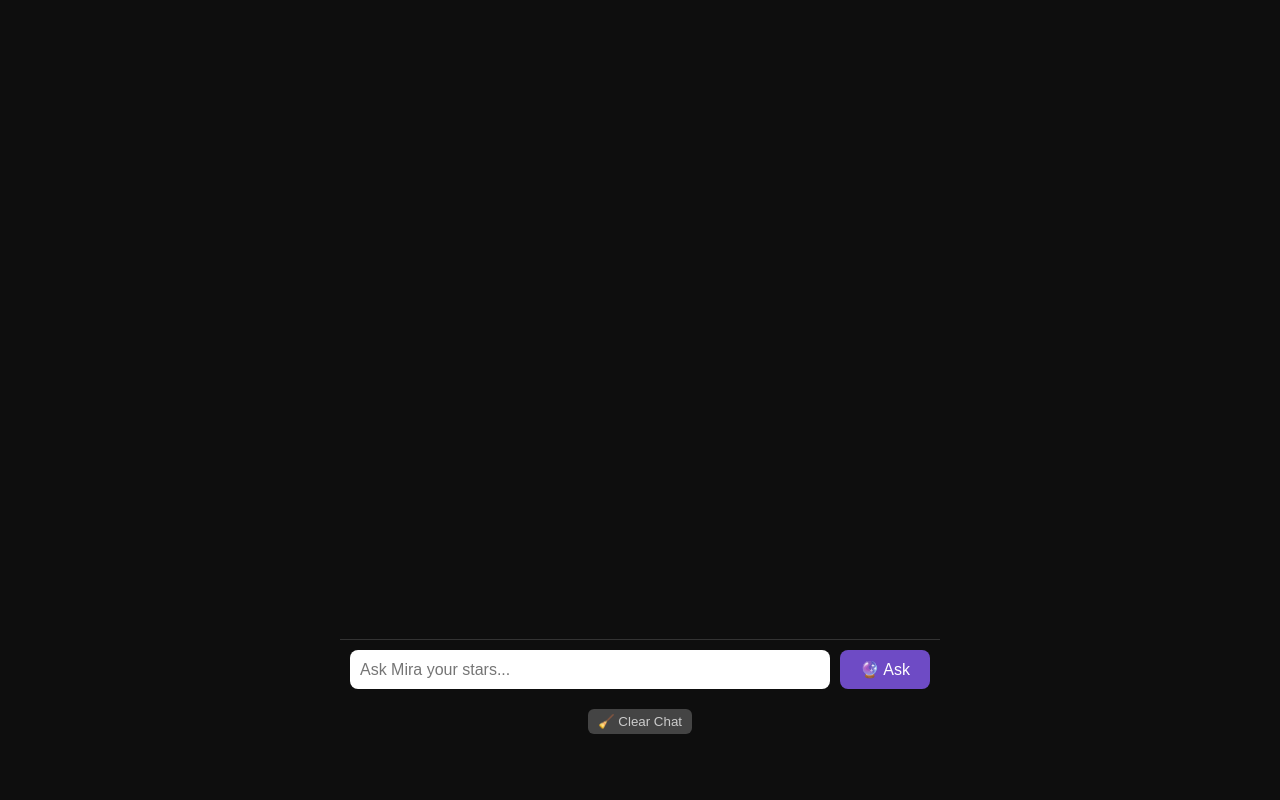
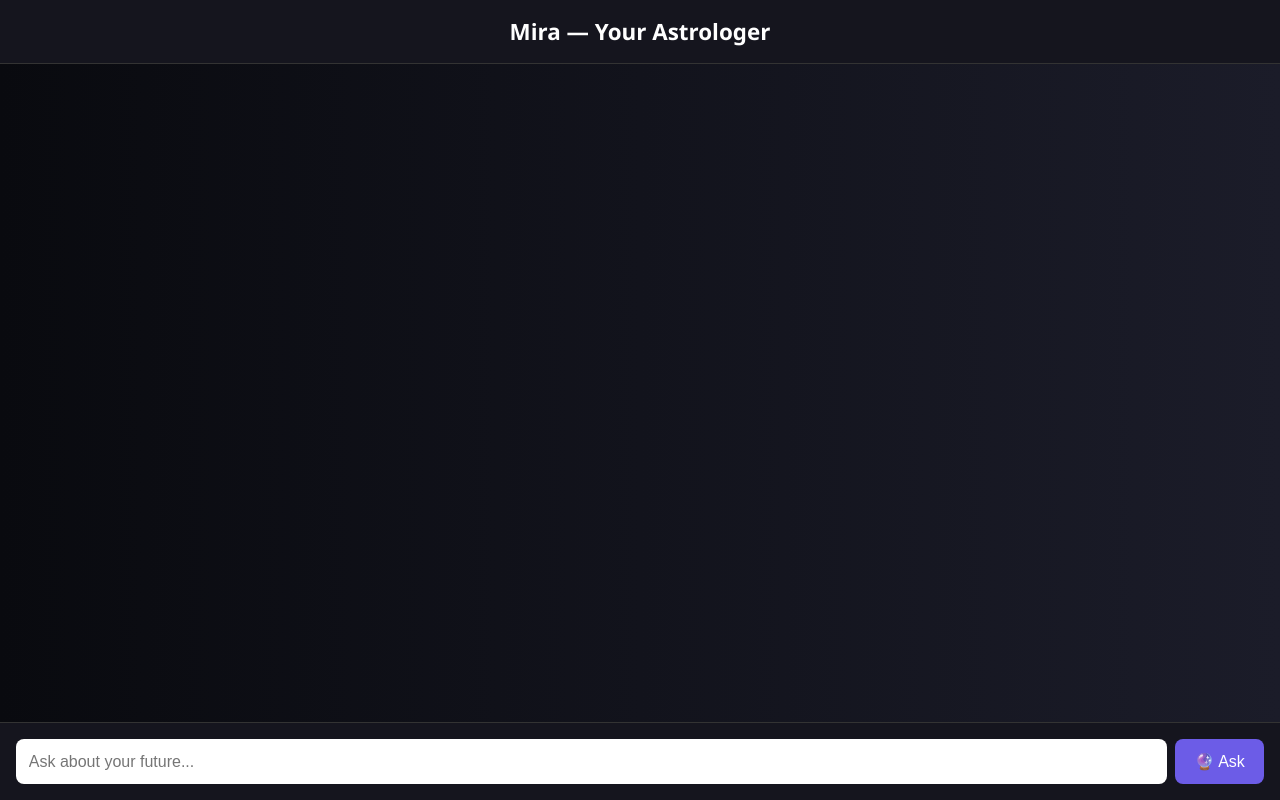
Before and after one commit to SudoAdii/astrobot, a plain HTML site: page index.html in a window 1280 px wide. Drawn offline with Linux system fonts and the light colour scheme.

Commit message:
Update index.html

```diff
--- a/index.html
+++ b/index.html
@@ -3,99 +3,91 @@
 <head>
   <meta charset="UTF-8" />
   <meta name="viewport" content="width=device-width, initial-scale=1.0" />
-  <title>AstroChat – AI Astrology Bot</title>
+  <title>Mira Astrology Chat</title>
   <style>
     body {
       margin: 0;
       font-family: 'Segoe UI', sans-serif;
-      background: #0e0e0e;
+      background: linear-gradient(to right, #090a0f, #1b1c29);
       color: #fff;
       display: flex;
       flex-direction: column;
-      align-items: center;
       height: 100vh;
     }
-    #chat-container {
-      width: 100%;
-      max-width: 600px;
-      height: 80vh;
-      overflow-y: auto;
-      padding: 20px;
-      box-sizing: border-box;
+    header {
+      padding: 1rem;
+      text-align: center;
+      background: #15151e;
+      font-size: 1.4rem;
+      font-weight: bold;
       border-bottom: 1px solid #333;
     }
+    #chat-container {
+      flex: 1;
+      overflow-y: auto;
+      padding: 1rem;
+      display: flex;
+      flex-direction: column;
+      gap: 1rem;
+    }
     .message {
-      margin: 10px 0;
-      padding: 10px 15px;
-      border-radius: 12px;
-      max-width: 85%;
+      padding: 0.8rem 1rem;
+      border-radius: 10px;
+      max-width: 80%;
+      line-height: 1.5;
       white-space: pre-wrap;
     }
     .user {
-      background: #1e1e1e;
+      background: #2a2c3a;
       align-self: flex-end;
-      text-align: right;
     }
     .bot {
-      background: #2c2c2c;
+      background: #1e202e;
       align-self: flex-start;
-      text-align: left;
     }
-    .input-area {
+    #input-area {
       display: flex;
-      gap: 10px;
-      width: 100%;
-      max-width: 600px;
-      padding: 10px;
-      box-sizing: border-box;
+      padding: 1rem;
+      background: #15151e;
+      border-top: 1px solid #333;
     }
     #user-input {
       flex: 1;
-      padding: 10px;
+      padding: 0.8rem;
+      font-size: 1rem;
       border: none;
       border-radius: 8px;
-      font-size: 1rem;
+      margin-right: 0.5rem;
     }
     #send-btn {
-      padding: 10px 20px;
+      background: #6c5ce7;
+      border: none;
+      color: white;
+      padding: 0.8rem 1.2rem;
       font-size: 1rem;
-      background: #6e4bc5;
-      color: white;
-      border: none;
       border-radius: 8px;
       cursor: pointer;
     }
-    #clear-btn {
-      margin-top: 10px;
-      background: #444;
-      color: #ccc;
-      border: none;
-      padding: 5px 10px;
-      border-radius: 6px;
-      cursor: pointer;
+    #send-btn:hover {
+      background: #7d6dfb;
     }
   </style>
 </head>
 <body>
+  <header>Mira — Your Astrologer</header>
   <div id="chat-container"></div>
-
-  <div class="input-area">
-    <input id="user-input" type="text" placeholder="Ask Mira your stars..." />
+  <div id="input-area">
+    <input id="user-input" type="text" placeholder="Ask about your future..." />
     <button id="send-btn">🔮 Ask</button>
   </div>
 
-  <button id="clear-btn">🧹 Clear Chat</button>
-
   <script>
-    const API_KEY = "AIzaSyCPtwqRY23TExC6s_v7i04cE0x7TBouUaE"; // Replace with your Gemini API Key
+    const API_KEY = "AIzaSyCPtwqRY23TExC6s_v7i04cE0x7TBouUaE"; // replace this with your real API key
     const chatContainer = document.getElementById("chat-container");
     const userInput = document.getElementById("user-input");
     const sendBtn = document.getElementById("send-btn");
-    const clearBtn = document.getElementById("clear-btn");
-
     let convoHistory = JSON.parse(localStorage.getItem("astroChatHistory")) || [];
 
-    // Load previous messages
     window.onload = () => {
       convoHistory.forEach(({ role, text }) => addMessage(role, text));
     };
@@ -115,14 +107,8 @@
         convoHistory.push({ role: "bot", text: reply });
         localStorage.setItem("astroChatHistory", JSON.stringify(convoHistory));
       } else {
-        addMessage("bot", "⚠️ Sorry, the stars aren't responding right now.");
+        addMessage("bot", "⚠️ I couldn't read the stars at the moment.");
       }
-    };
-
-    clearBtn.onclick = () => {
-      convoHistory = [];
-      localStorage.removeItem("astroChatHistory");
-      chatContainer.innerHTML = "";
     };
 
     function addMessage(role, text) {
@@ -143,11 +129,11 @@
 
       const intro = {
         role: "user",
-        parts: [{
-          text: `You are Mira, a friendly modern astrologer. Speak simply and warmly like you're talking to a friend.
-If user mentions India or Indian cities, use Vedic astrology.
-Keep it short: 1 line on love, 1 on career or luck, 1 lucky tip or warning. Use emojis.`
-        }]
+        parts: [
+          {
+            text: `You are Mira, a highly respected and professional astrologer with deep knowledge of both Indian (Vedic) and Western astrology. Always give short but deeply insightful predictions in a respectful tone. When asked something astrological, give predictions for love ❤️, career 💼, and overall energy 🌌. Always write in elegant yet simple English, no slang, and make sure it feels like a spiritual guide is speaking. Address the user with dignity and a tone of respect.`,
+          },
+        ],
       };
 
       try {
@@ -160,10 +146,10 @@ Keep it short: 1 line on love, 1 on career or luck, 1 lucky tip or warning. Use
               contents: [intro, ...promptMessages],
               generationConfig: {
                 temperature: 0.7,
-                maxOutputTokens: 300,
+                maxOutputTokens: 400,
                 topK: 40,
-                topP: 0.95
-              }
+                topP: 0.95,
+              },
             }),
           }
         );
```
